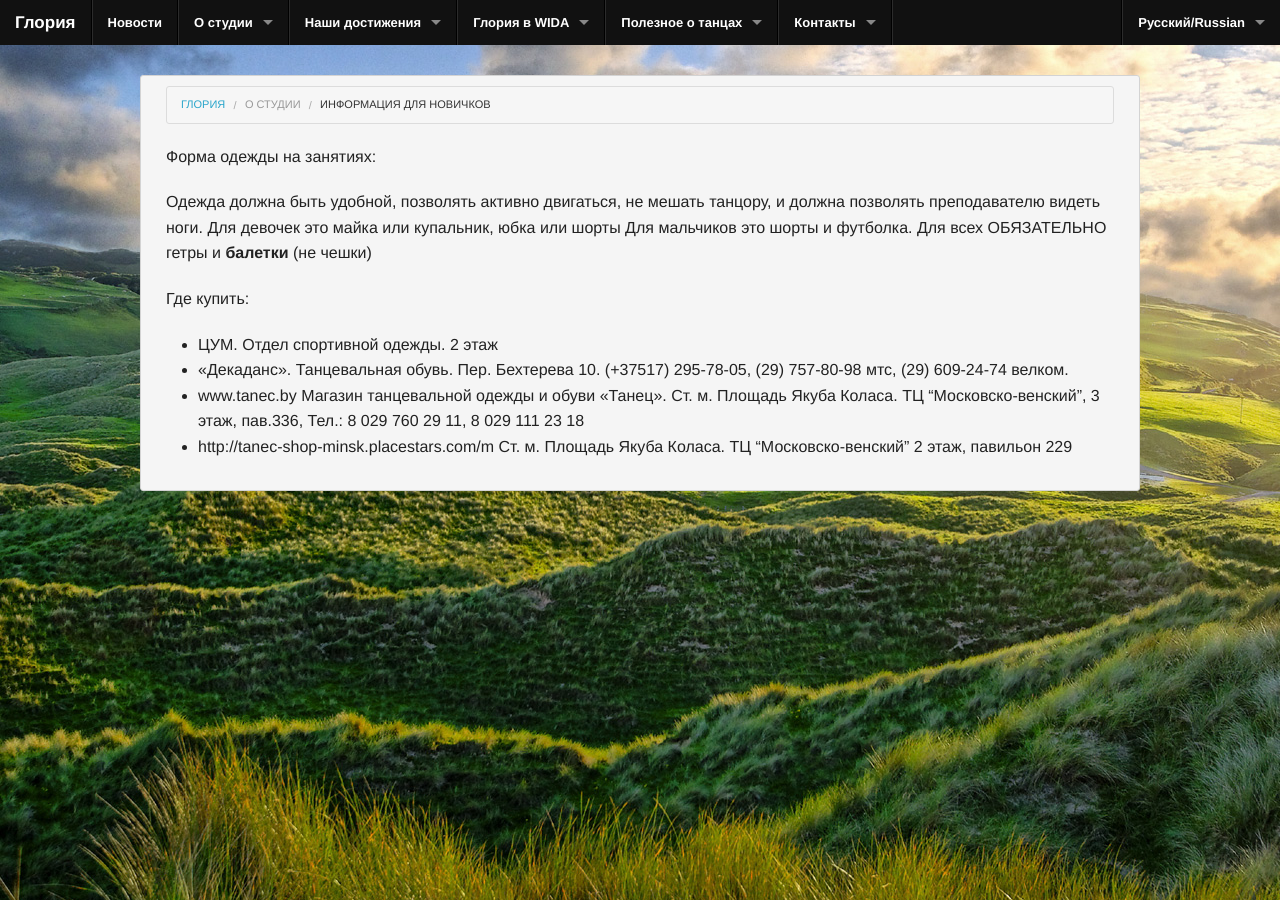
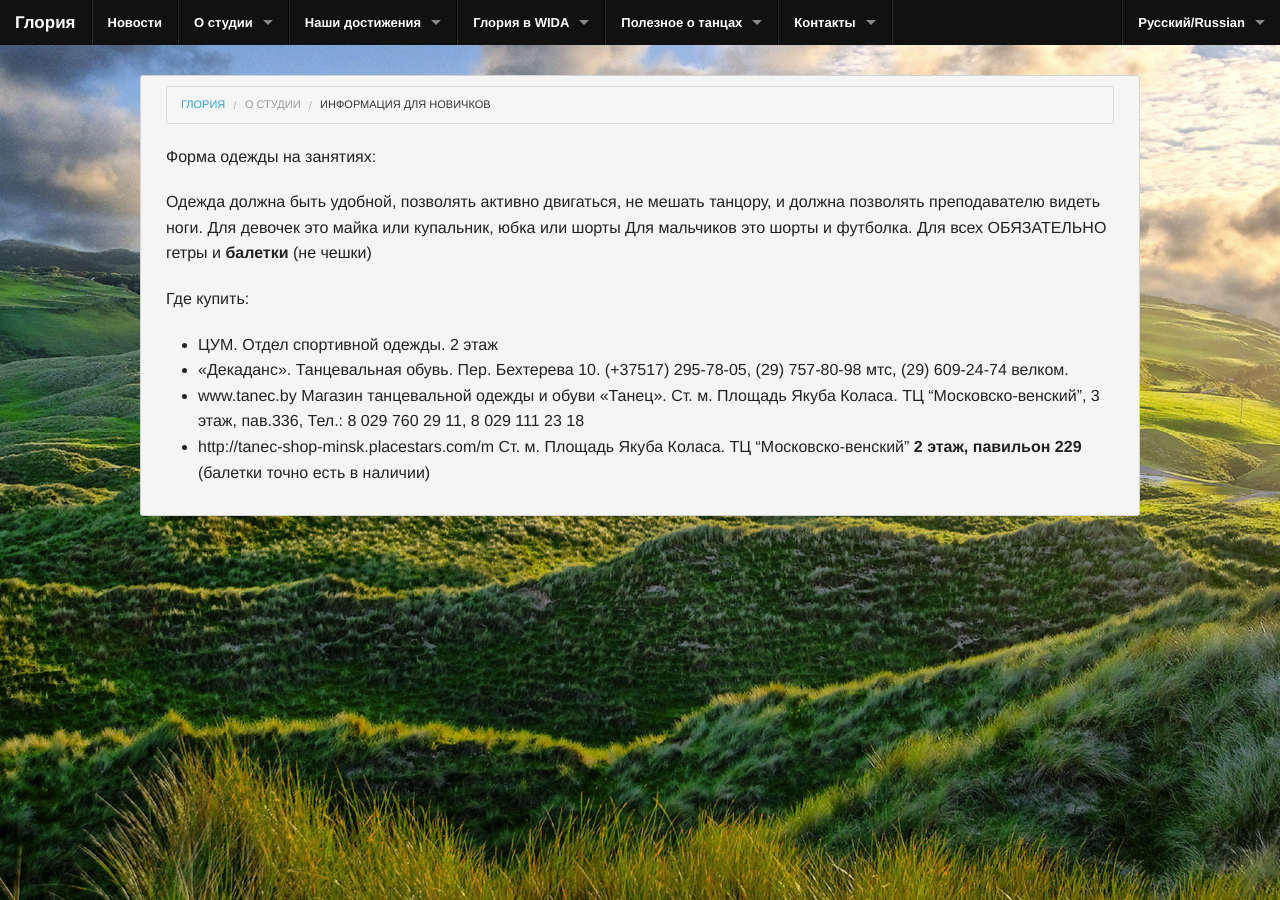
Before and after one commit to gloria-studio/gloria-studio.github.io, a Jekyll site: the page built from about/newbies/index.md, in a window 1280 px wide. Built offline with Jekyll 4.4.1, drawn with Linux system fonts in a browser that asks for light colours; Markdown is read by kramdown in place of the engine named in the settings.

Commit message:
Updated index.md

```diff
--- a/about/newbies/index.md
+++ b/about/newbies/index.md
@@ -4,6 +4,7 @@ layout: page
 level2_title: О студии
 published: true
 ---
+
 
 
 
@@ -19,4 +20,4 @@ published: true
 - ЦУМ. Отдел спортивной одежды. 2 этаж
 - «Декаданс». Танцевальная обувь. Пер. Бехтерева 10. (+37517) 295-78-05, (29) 757-80-98 мтс, (29) 609-24-74 велком.
 -  www.tanec.by Магазин танцевальной одежды и обуви «Танец». Ст. м. Площадь Якуба Коласа. ТЦ "Московско-венский", 3 этаж, пав.336, Тел.: 8 029 760 29 11, 8 029 111 23 18
-- http://tanec-shop-minsk.placestars.com/m Ст. м. Площадь Якуба Коласа. ТЦ "Московско-венский" 2 этаж, павильон 229
+- http://tanec-shop-minsk.placestars.com/m Ст. м. Площадь Якуба Коласа. ТЦ "Московско-венский" **2 этаж, павильон 229** (балетки точно есть в наличии)
```
